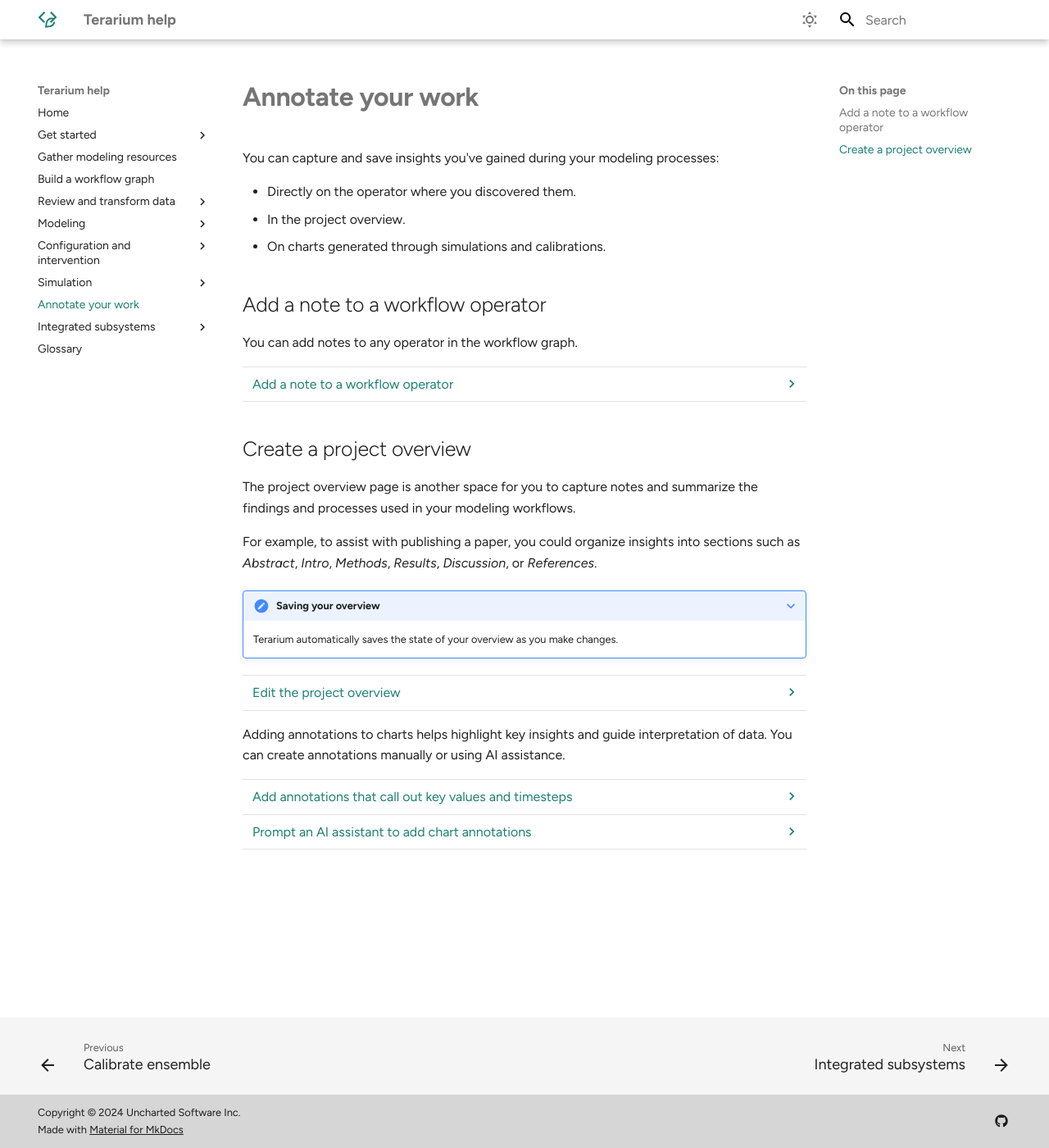
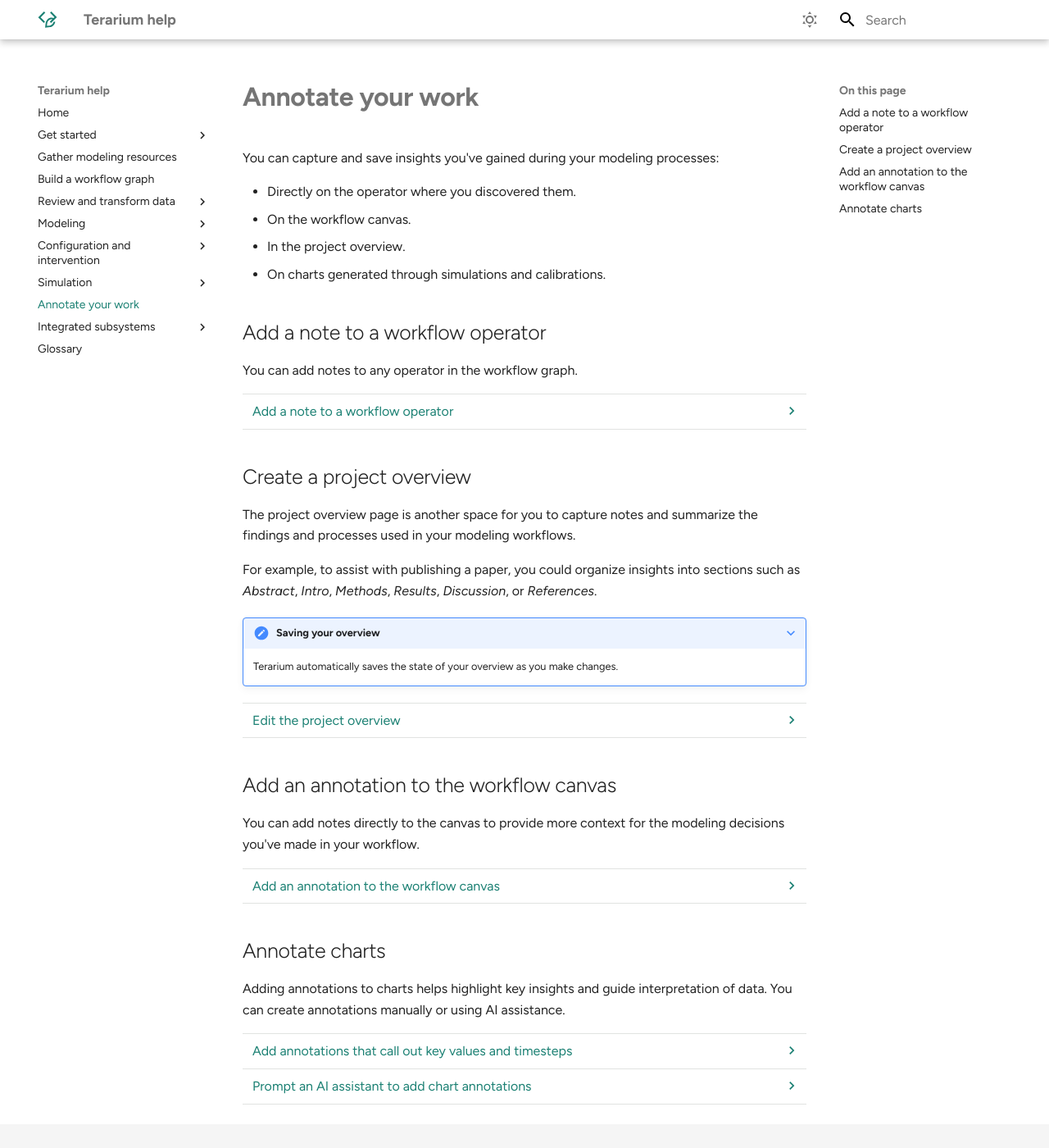
Before and after one commit to DARPA-ASKEM/terarium-docs, an MkDocs documentation site: the page built from docs/notes/index.md, in a window 1280 px wide and 1400 px high. Shown: the whole window at 82% size. Built offline with MkDocs 1.6.1 and Material for MkDocs 9.7.7, drawn with Linux system fonts in a browser that asks for light colours; plug-ins that fetch from the network failed and are left out.

Commit message:
Document workflow annotations

```diff
--- a/docs/notes/index.md
+++ b/docs/notes/index.md
@@ -7,6 +7,7 @@
 You can capture and save insights you've gained during your modeling processes:
 
 - Directly on the operator where you discovered them.
+- On the workflow canvas.
 - In the project overview.
 - On charts generated through simulations and calibrations.
 
@@ -34,7 +35,19 @@
 ??? list "Edit the project overview"
 
     1. In the Resources panel, click **Overview**.
-    2. Enter your insights in the text field. Use the style bar to format your text.## Annotate charts
+    2. Enter your insights in the text field. Use the style bar to format your text.
+
+## Add an annotation to the workflow canvas
+
+You can add notes directly to the canvas to provide more context for the modeling decisions you've made in your workflow.
+
+??? list "Add an annotation to the workflow canvas"
+
+    1. Right-click on the workflow canvas and select **Add annotation**.
+    2. Double-click `annotation text`, enter some text, and press **Ok**.
+    3. Click and drag the annotation to a new location if needed.
+
+## Annotate charts
 
 Adding annotations to charts helps highlight key insights and guide interpretation of data. You can create annotations manually or using AI assistance.
 
```
